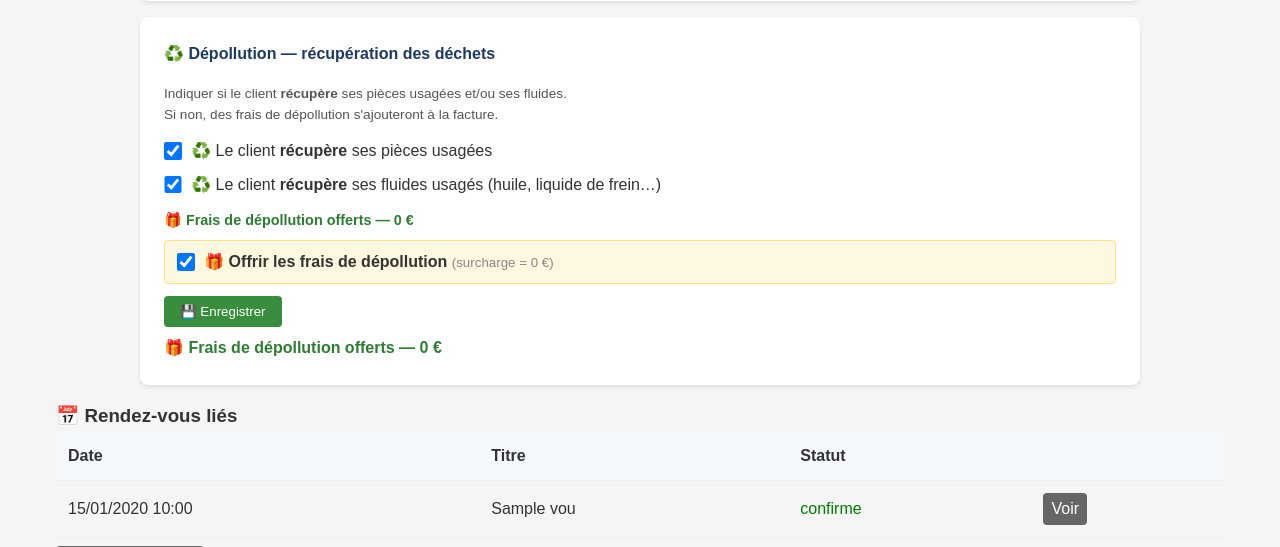
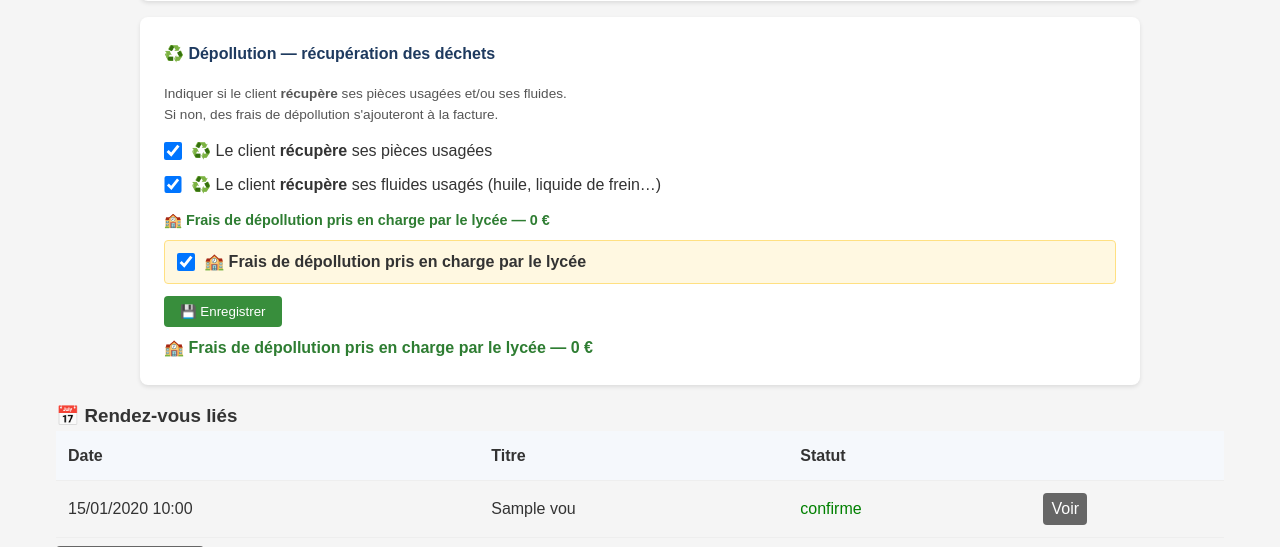
Before and after one commit to cv2b79/meca-auto, a Flask app: page /ordres/1 in a window 1280 px wide. Shown: the part 825-1372 px from the top of the page. Run offline with Flask 3, Linux system fonts and the light colour scheme; a user stored in the database is signed in; tables that the repository leaves empty hold one stand-in row (values such as "Sample post").

Commit message:
Renommage : 'frais de dépollution pris en charge par le lycée'

```diff
--- a/app/templates/ordres/view.html
+++ b/app/templates/ordres/view.html
@@ -32,7 +32,7 @@
         <p style="font-size: 0.9rem; background:{% if or_obj.depollution_offerte %}#e8f5e9{% else %}#fff3e0{% endif %}; padding:0.4rem 0.6rem; border-radius:4px; margin-top:0.5rem; color:{% if or_obj.depollution_offerte %}#2e7d32{% else %}#e65100{% endif %};">
             ♻️ <strong>Dépollution :</strong>
             {% if not or_obj.client_recup_pieces %}pièces non récupérées{% endif %}{% if not or_obj.client_recup_pieces and not or_obj.client_recup_fluides %}, {% endif %}{% if not or_obj.client_recup_fluides %}fluides non récupérés{% endif %}
-            {% if or_obj.depollution_offerte %}— <strong>🎁 Offerte</strong>
+            {% if or_obj.depollution_offerte %}— <strong>🏫 Pris en charge par le lycée</strong>
             {% elif or_obj.montant_surcharge and or_obj.montant_surcharge > 0 %}— <strong>{{ "%.2f"|format(or_obj.montant_surcharge|float) }} €</strong>{% endif %}
         </p>
         {% endif %}
@@ -177,7 +177,7 @@
             <input type="checkbox" name="depollution_offerte" id="dep_offerte"
                    {% if or_obj.depollution_offerte %}checked{% endif %}
                    onchange="calcSurcharge()" style="width:1.1rem; height:1.1rem;">
-            <span>🎁 <strong>Offrir les frais de dépollution</strong> <small style="color:#888;">(surcharge = 0 €)</small></span>
+            <span>🏫 <strong>Frais de dépollution pris en charge par le lycée</strong></span>
         </label>
         {% endif %}
         <button type="submit" class="btn" style="background:#388e3c; color:white;">💾 Enregistrer</button>
@@ -204,7 +204,7 @@
     </div>
     {% endif %}
     {% if or_obj.depollution_offerte %}
-    <p style="margin-top:0.5rem; color:#2e7d32; font-weight:bold;">🎁 Frais de dépollution offerts — 0 €</p>
+    <p style="margin-top:0.5rem; color:#2e7d32; font-weight:bold;">🏫 Frais de dépollution pris en charge par le lycée — 0 €</p>
     {% elif or_obj.montant_surcharge and or_obj.montant_surcharge > 0 %}
     <p style="margin-top:0.5rem; color:#e65100; font-weight:bold;">
         💶 Surcharge dépollution : {{ "%.2f"|format(or_obj.montant_surcharge|float) }} €
@@ -224,7 +224,7 @@ function calcSurcharge() {
     if (!rp || !rf || !si || !mi) return;
     if (offerte && offerte.checked) {
         mi.value = '0.00';
-        si.innerHTML = '<span style="color:#2e7d32;">🎁 Frais de dépollution offerts — 0 €</span>';
+        si.innerHTML = '<span style="color:#2e7d32;">🏫 Frais de dépollution pris en charge par le lycée — 0 €</span>';
         return;
     }
     var total = 0, texts = [];
```
